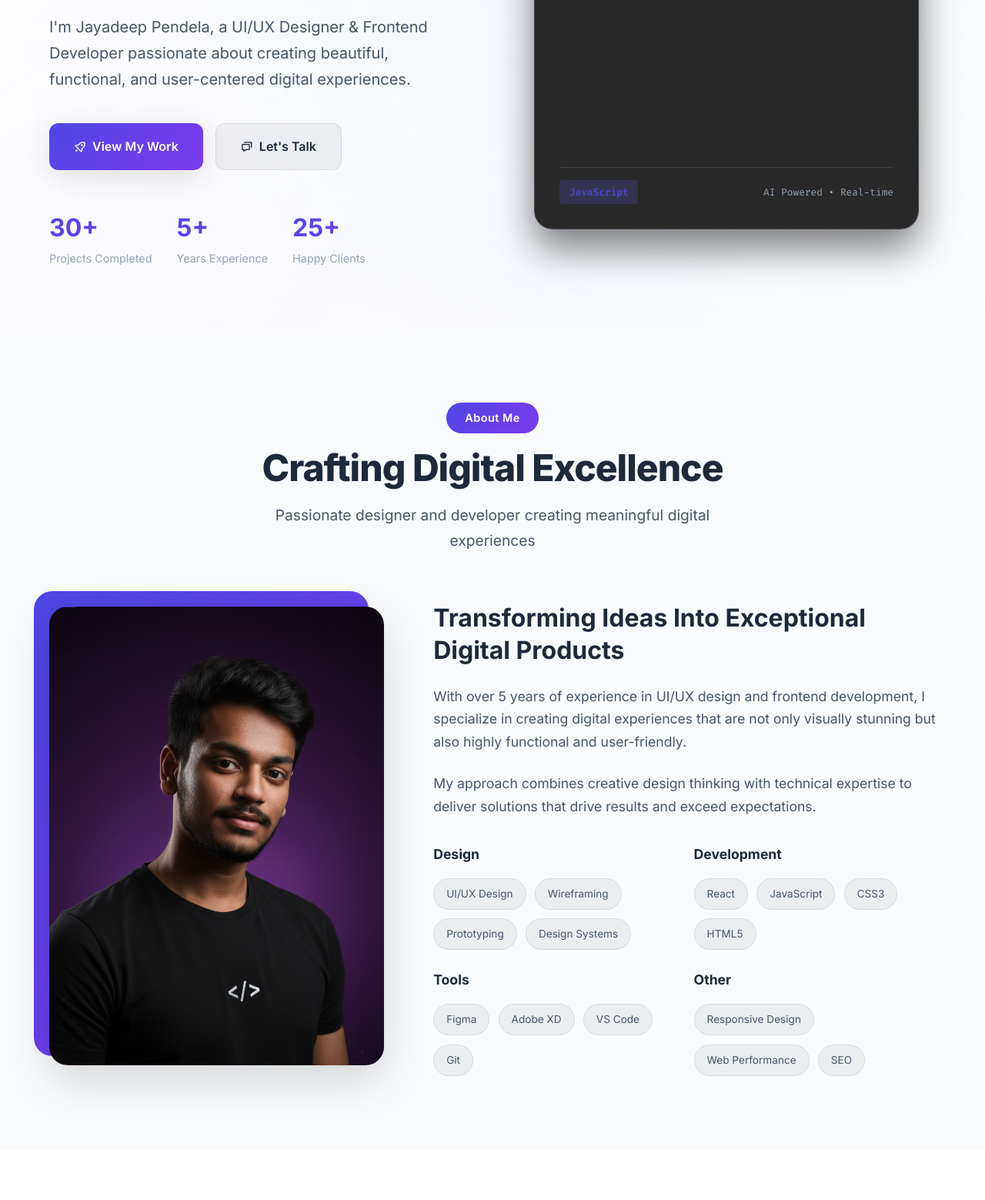
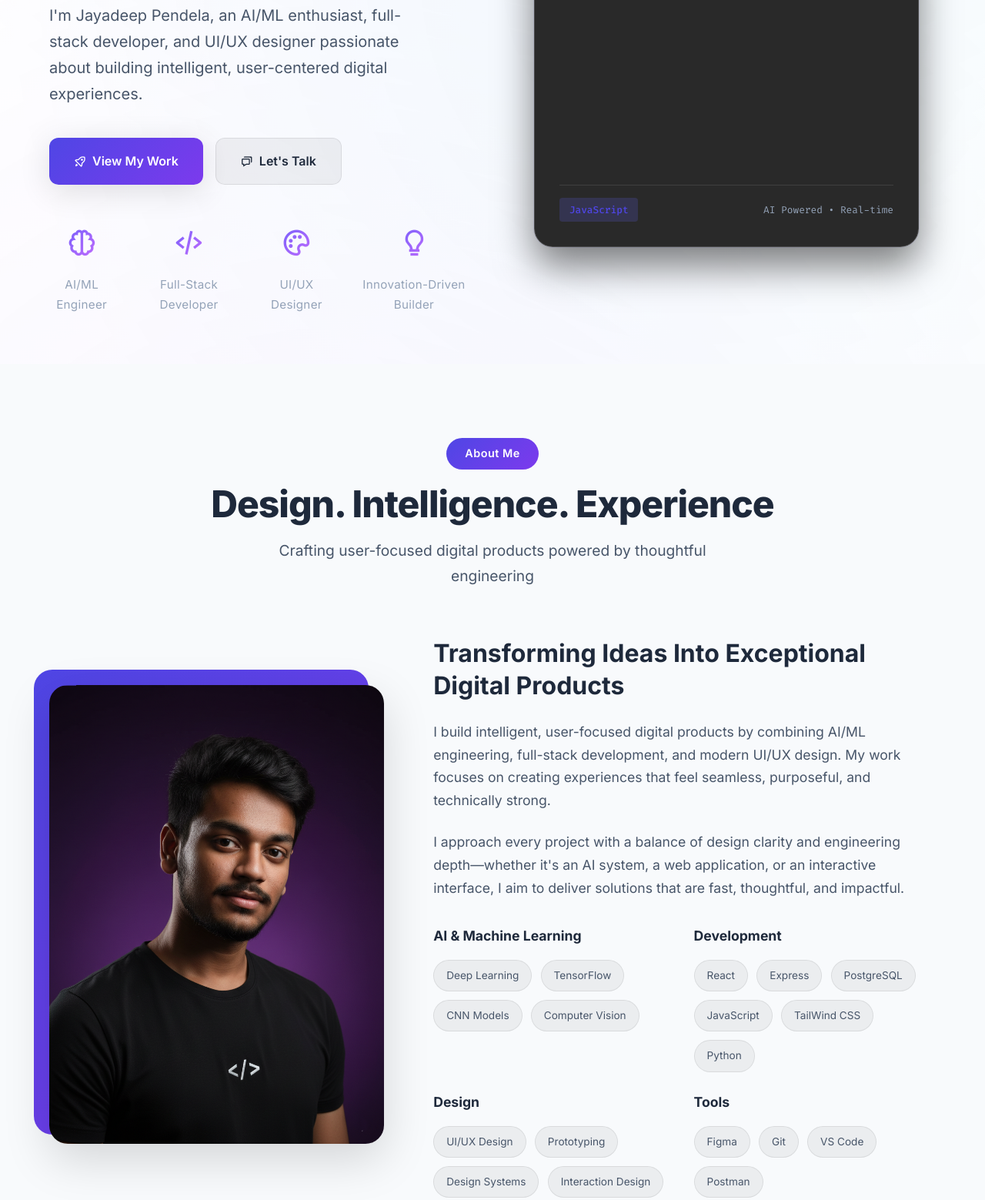
Before and after one commit to jayadeep8712/My_Portfolio, a plain HTML site: page index.html in a window 1280 px wide. Shown: the part 373-1932 px from the top of the page at 77% size. Drawn offline with nearby package versions, Linux system fonts and the light colour scheme.

Commit message:
feat: Info Sync

```diff
--- a/index.html
+++ b/index.html
@@ -569,28 +569,40 @@
             box-shadow: var(--shadow-md);
         }
 
-        .hero-stats {
-            display: flex;
-            gap: 2rem;
-        }
-
-        .stat {
+
+.hero-stats.qualitative {
+    display: flex;
+    gap: 2.5rem;
+    margin-top: 2rem;
+}
+
+.hero-stats.qualitative .stat {
     display: flex;
     flex-direction: column;
-        }
-
-        .stat-number {
-            font-size: 2rem;
-            font-weight: 700;
-            background: var(--gradient-primary);
+    align-items: center;
+    text-align: center;
+}
+
+.stat-icon {
+    font-size: 2.3rem;
+    background: linear-gradient(135deg, #6a5dfb, #d66efd);
     -webkit-background-clip: text;
     -webkit-text-fill-color: transparent;
+    margin-bottom: 0.4rem;
+    animation: pulse 2s infinite alternate;
+}
+
+@keyframes pulse {
+    0% { transform: scale(1); opacity: 0.8; }
+    100% { transform: scale(1.1); opacity: 1; }
 }
 
 .stat-label {
-            font-size: 0.9rem;
+    font-size: 0.95rem;
     color: var(--text-muted);
-        }
+    letter-spacing: 0.3px;
+}
+
 
         /* === SECTIONS COMMON STYLES === */
         section {
@@ -1194,9 +1206,9 @@
                 <span>Available for freelance work</span>
             </div>
 
-            <h1>Crafting <span class="gradient-text-hero">Digital Experiences</span> That Inspire</h1>
-
-            <p>I'm Jayadeep Pendela, a UI/UX Designer & Frontend Developer passionate about creating beautiful, functional, and user-centered digital experiences.</p>
+            <h1>Intelligent <span class="gradient-text-hero">Digital Experiences </span> That Inspire</h1>
+
+            <p>I'm Jayadeep Pendela, an AI/ML enthusiast, full-stack developer, and UI/UX designer passionate about building intelligent, user-centered digital experiences.</p>
 
             <div class="hero-actions">
                 <a href="#projects" class="btn btn-primary">
@@ -1207,20 +1219,26 @@
                 </a>
             </div>
 
-            <div class="hero-stats">
+            <div class="hero-stats qualitative">
     <div class="stat">
-                    <div class="stat-number">30+</div>
-                    <div class="stat-label">Projects Completed</div>
+        <div class="stat-icon"><i class='bx bx-brain'></i></div>
+        <div class="stat-label">AI/ML Engineer</div>
     </div>
     <div class="stat">
-                    <div class="stat-number">5+</div>
-                    <div class="stat-label">Years Experience</div>
+        <div class="stat-icon"><i class='bx bx-code-alt'></i></div>
+        <div class="stat-label">Full-Stack Developer</div>
     </div>
     <div class="stat">
-                    <div class="stat-number">25+</div>
-                    <div class="stat-label">Happy Clients</div>
-                </div>
-            </div>
+        <div class="stat-icon"><i class='bx bx-palette'></i></div>
+        <div class="stat-label">UI/UX Designer</div>
+    </div>
+    <div class="stat">
+        <div class="stat-icon"><i class='bx bx-bulb'></i></div>
+        <div class="stat-label">Innovation-Driven Builder</div>
+    </div>
+</div>
+
+
         </div>
 
         <!-- Right Side: Stunning AI Code Editor -->
@@ -1255,8 +1273,8 @@
     <section class="about" id="about">
         <div class="section-header">
             <div class="section-subtitle">About Me</div>
-            <h2 class="section-title">Crafting Digital Excellence</h2>
-            <p class="section-description">Passionate designer and developer creating meaningful digital experiences</p>
+            <h2 class="section-title">Design. Intelligence. Experience</h2>
+            <p class="section-description">Crafting user-focused digital products powered by thoughtful engineering</p>
         </div>
 
         <div class="about-content">
@@ -1267,27 +1285,40 @@
 
             <div class="about-text">
                 <h3>Transforming Ideas Into Exceptional Digital Products</h3>
-                <p>With over 5 years of experience in UI/UX design and frontend development, I specialize in creating digital experiences that are not only visually stunning but also highly functional and user-friendly.</p>
-                <p>My approach combines creative design thinking with technical expertise to deliver solutions that drive results and exceed expectations.</p>
+                <p>I build intelligent, user-focused digital products by combining AI/ML engineering, full-stack development, and modern UI/UX design. My work focuses on creating experiences that feel seamless, purposeful, and technically strong.</p>
+
+<p>I approach every project with a balance of design clarity and engineering depth—whether it's an AI system, a web application, or an interactive interface, I aim to deliver solutions that are fast, thoughtful, and impactful.</p>
 
                 <div class="skills-showcase">
+                    <div class="skill-category">
+                        <h4>AI & Machine Learning</h4>
+                        <div class="skill-items">
+                             <span class="skill-tag">Deep Learning</span>
+           		     <span class="skill-tag">TensorFlow</span>
+         		     <span class="skill-tag">CNN Models</span>
+            		     <span class="skill-tag">Computer Vision</span>
+                        </div>
+                    </div>
+
+                    <div class="skill-category">
+                        <h4>Development</h4>
+                        <div class="skill-items">
+                            <span class="skill-tag">React</span>
+                            <span class="skill-tag">Express</span>
+                            <span class="skill-tag">PostgreSQL</span>
+                            <span class="skill-tag">JavaScript</span>
+                            <span class="skill-tag">TailWind CSS</span>
+                            <span class="skill-tag">Python</span>
+                        </div>
+                    </div>
+
                     <div class="skill-category">
         		<h4>Design</h4>
         		<div class="skill-items">
             		     <span class="skill-tag">UI/UX Design</span>
-                            <span class="skill-tag">Wireframing</span>
            	             <span class="skill-tag">Prototyping</span>
             		     <span class="skill-tag">Design Systems</span>
-                        </div>
-                    </div>
-
-                    <div class="skill-category">
-                        <h4>Development</h4>
-                        <div class="skill-items">
-                            <span class="skill-tag">React</span>
-                            <span class="skill-tag">JavaScript</span>
-                            <span class="skill-tag">CSS3</span>
-                            <span class="skill-tag">HTML5</span>
+            		     <span class="skill-tag">Interaction Design</span>
           		</div>
     		    </div>
 
@@ -1295,18 +1326,9 @@
                         <h4>Tools</h4>
                         <div class="skill-items">
                             <span class="skill-tag">Figma</span>
-                            <span class="skill-tag">Adobe XD</span>
+                            <span class="skill-tag">Git</span>
                             <span class="skill-tag">VS Code</span>
-                            <span class="skill-tag">Git</span>
-                        </div>
-                    </div>
-
-                    <div class="skill-category">
-                        <h4>Other</h4>
-                        <div class="skill-items">
-                            <span class="skill-tag">Responsive Design</span>
-                            <span class="skill-tag">Web Performance</span>
-                            <span class="skill-tag">SEO</span>
+                            <span class="skill-tag">Postman</span>
                         </div>
                     </div>
                 </div>
@@ -1480,7 +1502,7 @@
         this.currentLine = 0;
         this.container = document.getElementById('codeContainer');
         this.typingSpeed = 40;
-        this.lineDelay = 800;
+        this.lineDelay = 600;
     }
 
     createCodeLine(content) {
```
Also changed, not shown: customise.txt, 1 other file. Lines whose indentation alone changed are shown as unchanged.
